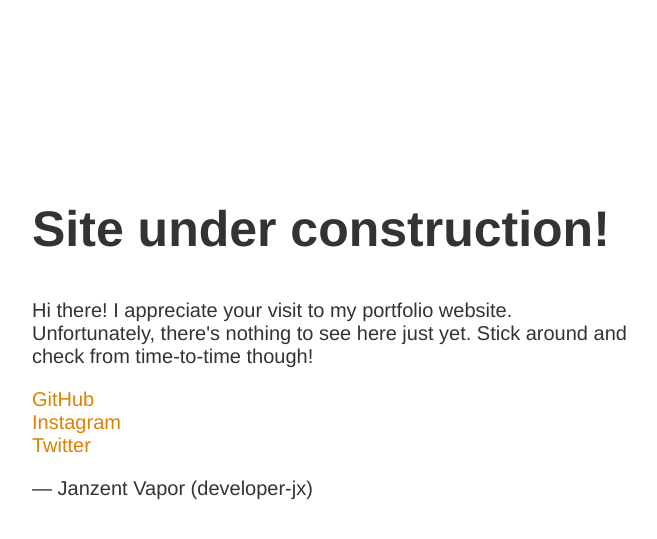
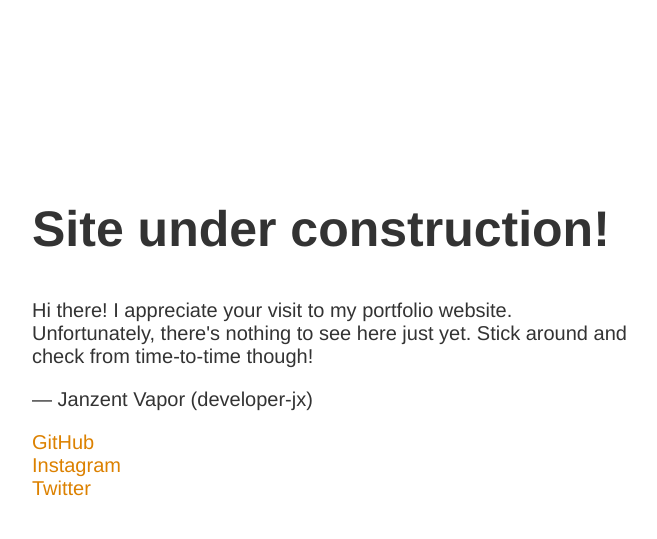
Before and after one commit to developer-jx/developer-jx.github.io, a Jekyll site: the page index.html, which Jekyll copies as it is, in a window 1280 px wide. Shown: the top 539 px of the page, without its empty margins (283-940 px from the left). Built offline with Jekyll 4.4.1, drawn with Linux system fonts in a browser that asks for light colours; part of the change alters nothing that is shown.

Commit message:
Final changes to the Maintenance Page

```diff
--- a/index.html
+++ b/index.html
@@ -18,9 +18,9 @@ a:hover { color: #333; text-decoration: none; }
 <div>
 <p>Hi there! I appreciate your visit to my portfolio website. <br>Unfortunately, there's nothing to see here just yet. Stick around and check from time-to-time though!</p>
 
+<p>&mdash; Janzent Vapor (developer-jx)</p>
+
 <p><a href="https://github.com/developer-jx">GitHub</a><br><a href="https://www.instagram.com/jivapor/">Instagram</a><br><a href="https://twitter.com/jivapor">Twitter</a></p>
-
-<p>&mdash; Janzent Vapor (developer-jx)</p>
 </div>
 
 </article>
```
